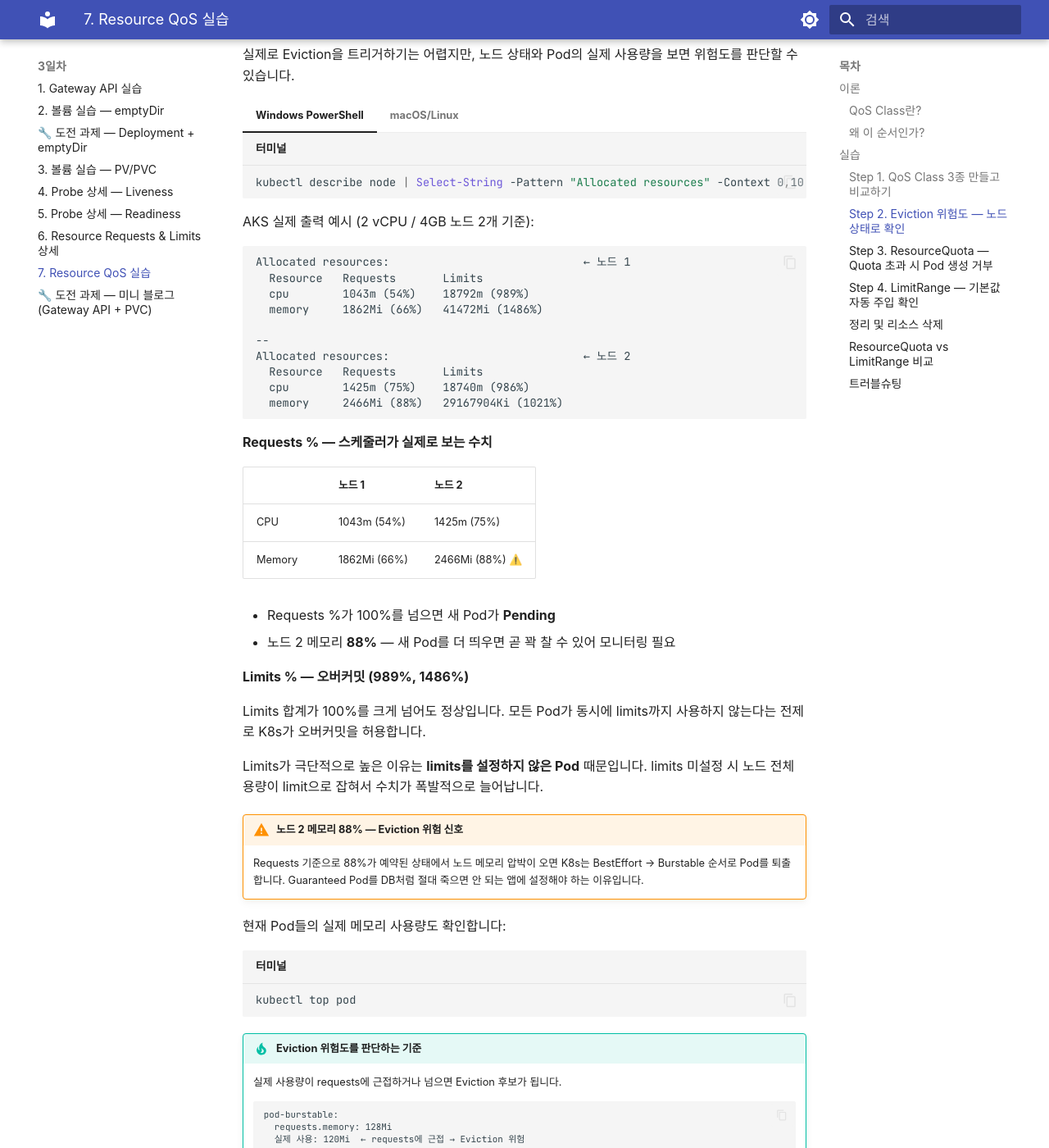
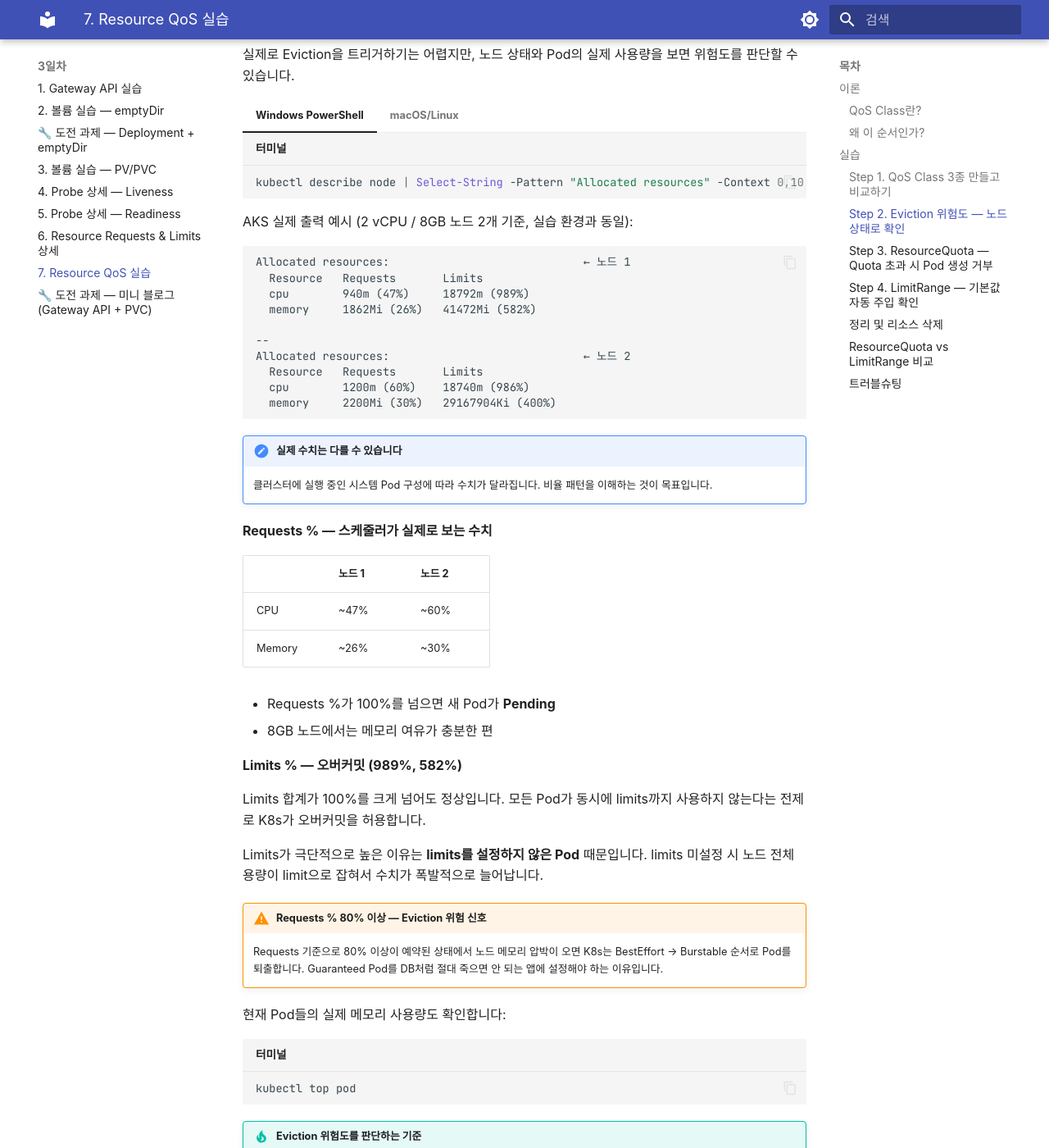
Before and after one commit to skilleat-labs/k8s-for-4days, an MkDocs documentation site: the page built from docs/day3/4-4-resource-qos.md, in a window 1280 px wide and 1400 px high, scrolled down 3283 px. Shown: the whole window at 82% size. Built offline with MkDocs 1.6.1 and Material for MkDocs 9.7.7, drawn with Linux system fonts in a browser that asks for light colours; some web fonts are replaced; some of the changed text lies outside the part shown.

Commit message:
Fix resource labs for 2vCPU/8GB AKS environment
4-3-resource-requests-limits.md:
- metrics-server: AKS has it pre-installed, add skip notice
- Collapse Rancher Desktop install steps into expandable note

4-4-resource-qos.md:
- Fix Step 2 example output: 4GB → 8GB node spec
- Fix Step 3 bug: pod-quota-exceed limits.memory 400Mi→600Mi
  (400Mi was under 512Mi quota so it never triggered the error)
- Update example error output to match corrected YAML

Co-Authored-By: Claude Sonnet 4.6 <noreply@anthropic.com>

````diff
--- a/docs/day3/4-4-resource-qos.md
+++ b/docs/day3/4-4-resource-qos.md
@@ -153,32 +153,35 @@ QoS Class:  Guaranteed
     kubectl describe node | grep -A 10 "Allocated resources"
     ```
 
-AKS 실제 출력 예시 (2 vCPU / 4GB 노드 2개 기준):
+AKS 실제 출력 예시 (2 vCPU / 8GB 노드 2개 기준, 실습 환경과 동일):
 
 ```
 Allocated resources:                             ← 노드 1
   Resource   Requests       Limits
-  cpu        1043m (54%)    18792m (989%)
-  memory     1862Mi (66%)   41472Mi (1486%)
+  cpu        940m (47%)     18792m (989%)
+  memory     1862Mi (26%)   41472Mi (582%)
 
 --
 Allocated resources:                             ← 노드 2
   Resource   Requests       Limits
-  cpu        1425m (75%)    18740m (986%)
-  memory     2466Mi (88%)   29167904Ki (1021%)
+  cpu        1200m (60%)    18740m (986%)
+  memory     2200Mi (30%)   29167904Ki (400%)
 ```
+
+!!! note "실제 수치는 다를 수 있습니다"
+    클러스터에 실행 중인 시스템 Pod 구성에 따라 수치가 달라집니다. 비율 패턴을 이해하는 것이 목표입니다.
 
 **Requests % — 스케줄러가 실제로 보는 수치**
 
 | | 노드 1 | 노드 2 |
 |---|---|---|
-| CPU | 1043m (54%) | 1425m (75%) |
-| Memory | 1862Mi (66%) | 2466Mi (88%) ⚠️ |
+| CPU | ~47% | ~60% |
+| Memory | ~26% | ~30% |
 
 - Requests %가 100%를 넘으면 새 Pod가 **Pending**
-- 노드 2 메모리 **88%** — 새 Pod를 더 띄우면 곧 꽉 찰 수 있어 모니터링 필요
+- 8GB 노드에서는 메모리 여유가 충분한 편
 
-**Limits % — 오버커밋 (989%, 1486%)**
+**Limits % — 오버커밋 (989%, 582%)**
 
 Limits 합계가 100%를 크게 넘어도 정상입니다.
 모든 Pod가 동시에 limits까지 사용하지 않는다는 전제로 K8s가 오버커밋을 허용합니다.
@@ -186,8 +189,8 @@ Limits 합계가 100%를 크게 넘어도 정상입니다.
 Limits가 극단적으로 높은 이유는 **limits를 설정하지 않은 Pod** 때문입니다.
 limits 미설정 시 노드 전체 용량이 limit으로 잡혀서 수치가 폭발적으로 늘어납니다.
 
-!!! warning "노드 2 메모리 88% — Eviction 위험 신호"
-    Requests 기준으로 88%가 예약된 상태에서 노드 메모리 압박이 오면
+!!! warning "Requests % 80% 이상 — Eviction 위험 신호"
+    Requests 기준으로 80% 이상이 예약된 상태에서 노드 메모리 압박이 오면
     K8s는 BestEffort → Burstable 순서로 Pod를 퇴출합니다.
     Guaranteed Pod를 DB처럼 절대 죽으면 안 되는 앱에 설정해야 하는 이유입니다.
 
@@ -271,7 +274,7 @@ spec:
           memory: 200Mi
         limits:
           cpu: 500m
-          memory: 400Mi
+          memory: 600Mi    # Quota 상한(512Mi)을 단독으로 초과
 ```
 
 ```bash title="터미널"
````
Also changed, not shown: other parts of docs/day3/4-4-resource-qos.md (+2 -2 lines), docs/day3/4-3-resource-requests-limits.md (+15 -12 lines).
